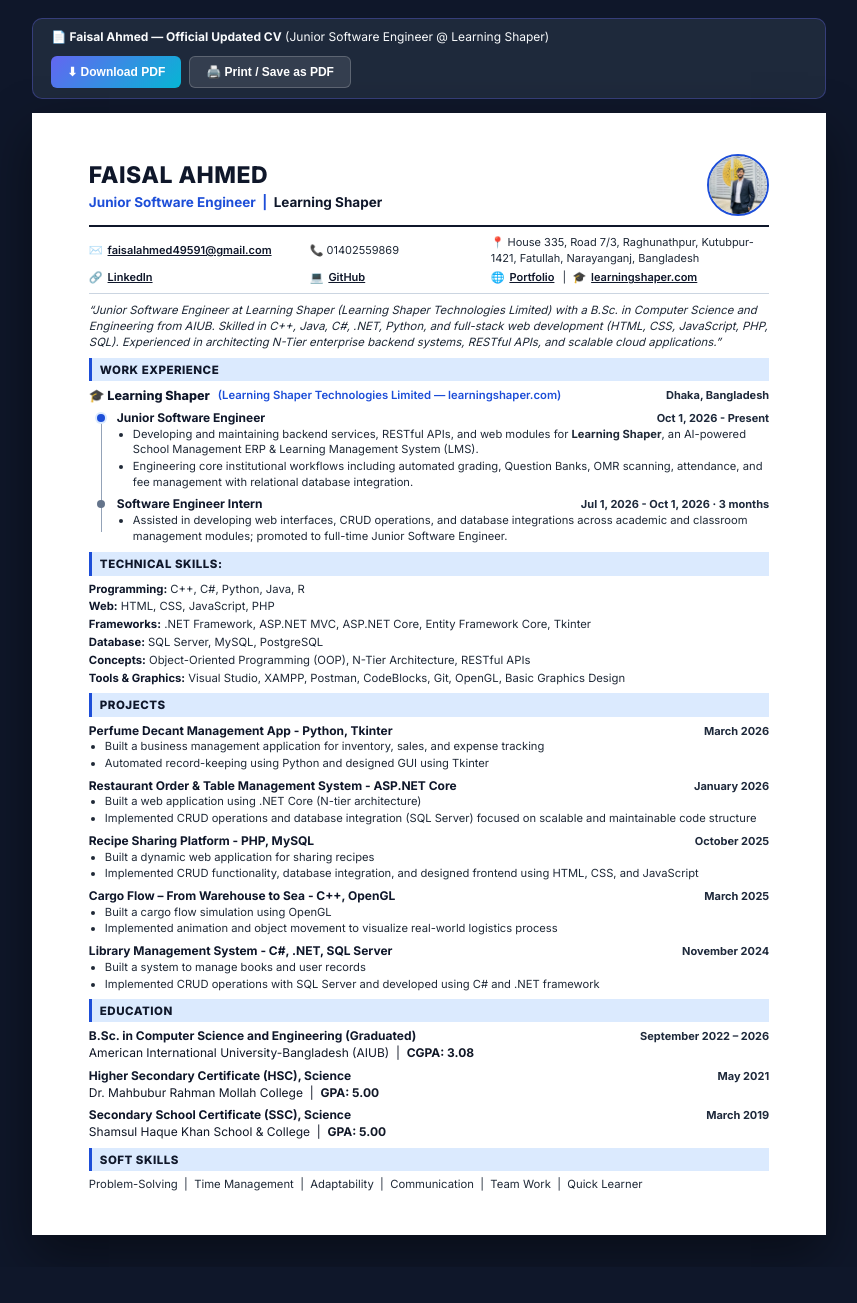
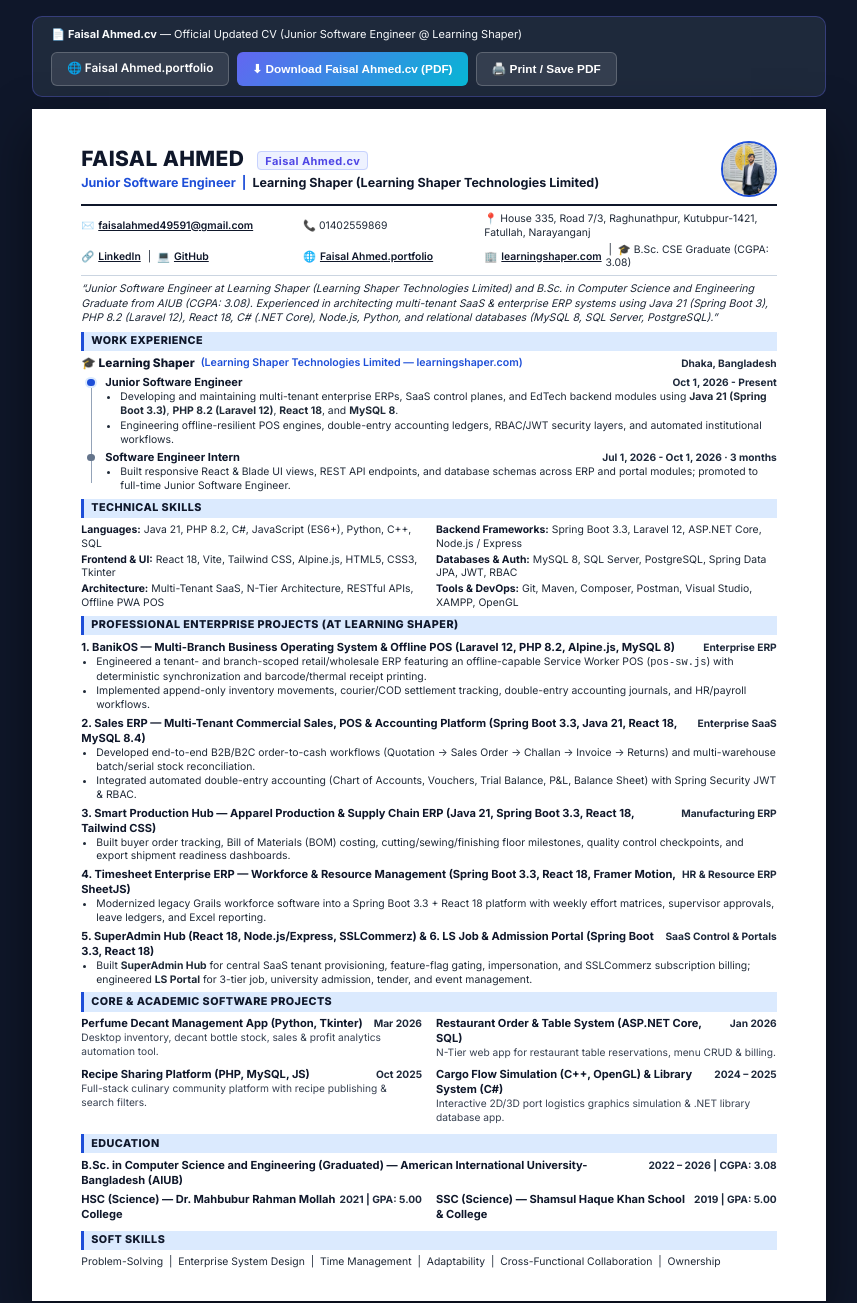
Before and after one commit to FaisalWebZone/FaisalWebZone.github.io, a plain HTML site: page cv.html in a window 1280 px wide. Shown: the top 1303 px of the page, without its empty margins (211-1068 px from the left). Before the commit the page ends 1267 px from the top, so only its background shows below. Drawn offline with Linux system fonts and the light colour scheme.

Commit message:
Update cv.html with 6 Enterprise Projects, CGPA 3.08 (Graduated), and Faisal Ahmed.portfolio / Faisal Ahmed.cv branding

```diff
--- a/cv.html
+++ b/cv.html
@@ -3,7 +3,7 @@
 <head>
   <meta charset="UTF-8" />
   <meta name="viewport" content="width=device-width, initial-scale=1.0" />
-  <title>Faisal_Ahmed_CV — Junior Software Engineer</title>
+  <title>Faisal Ahmed.cv — Junior Software Engineer @ Learning Shaper</title>
   <link rel="preconnect" href="https://fonts.googleapis.com" />
   <link rel="preconnect" href="https://fonts.gstatic.com" crossorigin />
   <link href="https://fonts.googleapis.com/css2?family=Inter:wght@400;500;600;700;800&display=swap" rel="stylesheet" />
@@ -18,13 +18,13 @@
       font-family: 'Inter', -apple-system, BlinkMacSystemFont, 'Segoe UI', Roboto, sans-serif;
       color: #111827;
       background: #0f172a;
-      line-height: 1.4;
-      font-size: 12px;
-      padding: 18px 0 32px;
+      line-height: 1.34;
+      font-size: 11px;
+      padding: 16px 0 28px;
     }
     .cv-toolbar {
       width: min(210mm, calc(100% - 24px));
-      margin: 0 auto 14px;
+      margin: 0 auto 12px;
       display: flex;
       justify-content: space-between;
       align-items: center;
@@ -40,10 +40,10 @@
       background: linear-gradient(135deg, #6366f1, #06b6d4);
       color: #fff;
       border: none;
-      padding: 8px 16px;
+      padding: 8px 15px;
       border-radius: 6px;
       font-weight: 600;
-      font-size: 12px;
+      font-size: 11.8px;
       cursor: pointer;
       text-decoration: none;
       display: inline-flex;
@@ -63,7 +63,7 @@
       min-height: 296mm;
       margin: 0 auto;
       background: #ffffff;
-      padding: 11mm 15mm;
+      padding: 8.5mm 13mm;
       box-shadow: 0 20px 50px rgba(0,0,0,0.45);
     }
     /* Header */
@@ -72,18 +72,30 @@
       justify-content: space-between;
       align-items: center;
       border-bottom: 2px solid #0f172a;
-      padding-bottom: 9px;
-      margin-bottom: 8px;
+      padding-bottom: 7px;
+      margin-bottom: 6px;
     }
     .cv-name {
-      font-size: 23px;
+      font-size: 21px;
       font-weight: 800;
-      letter-spacing: 0.5px;
+      letter-spacing: 0.4px;
       color: #0f172a;
       text-transform: uppercase;
     }
+    .cv-brand-tag {
+      font-size: 11px;
+      font-weight: 700;
+      color: #4f46e5;
+      background: #eef2ff;
+      border: 1px solid #c7d2fe;
+      padding: 1.5px 7px;
+      border-radius: 4px;
+      margin-left: 8px;
+      text-transform: none;
+      vertical-align: middle;
+    }
     .cv-role {
-      font-size: 13.5px;
+      font-size: 12.5px;
       font-weight: 700;
       color: #1d4ed8;
       margin-top: 2px;
@@ -93,8 +105,8 @@
       text-decoration: none;
     }
     .cv-photo {
-      width: 62px;
-      height: 62px;
+      width: 56px;
+      height: 56px;
       border-radius: 50%;
       object-fit: cover;
       object-position: center 15%;
@@ -103,18 +115,18 @@
     /* Contact Bar */
     .cv-contact-grid {
       display: grid;
-      grid-template-columns: 1.05fr 0.85fr 1.4fr;
-      gap: 4px 12px;
-      font-size: 11px;
+      grid-template-columns: 1.05fr 0.85fr 1.45fr;
+      gap: 3px 10px;
+      font-size: 10.4px;
       color: #1f2937;
-      margin-bottom: 8px;
-      padding-bottom: 7px;
+      margin-bottom: 6px;
+      padding-bottom: 5px;
       border-bottom: 1px solid #cbd5e1;
     }
     .cv-contact-item {
       display: flex;
       align-items: center;
-      gap: 5px;
+      gap: 4px;
     }
     .cv-contact-item a {
       color: #0f172a;
@@ -125,73 +137,73 @@
     .cv-summary {
       font-style: italic;
       color: #1f2937;
-      margin-bottom: 8px;
-      font-size: 11.4px;
-      line-height: 1.42;
+      margin-bottom: 6px;
+      font-size: 10.6px;
+      line-height: 1.36;
     }
     /* Section Header */
     .cv-sec-title {
       background: #dbeafe;
       color: #0f172a;
       font-weight: 800;
-      font-size: 11.5px;
+      font-size: 10.8px;
       text-transform: uppercase;
-      letter-spacing: 0.5px;
-      padding: 3.5px 8px;
-      margin: 7px 0 6px;
+      letter-spacing: 0.45px;
+      padding: 2.5px 7px;
+      margin: 5.5px 0 4.5px;
       border-left: 3.5px solid #1d4ed8;
     }
     /* Nested Company Career Progression in CV */
     .cv-company-block {
-      margin-bottom: 8px;
+      margin-bottom: 5px;
     }
     .cv-company-head {
       display: flex;
       align-items: center;
       justify-content: space-between;
-      margin-bottom: 5px;
+      margin-bottom: 4px;
     }
     .cv-company-title {
       display: flex;
       align-items: center;
-      gap: 8px;
+      gap: 6px;
       font-weight: 800;
-      font-size: 12.6px;
+      font-size: 11.8px;
       color: #0f172a;
     }
     .cv-company-title a {
       color: #1d4ed8;
       text-decoration: none;
       font-weight: 600;
-      font-size: 11.3px;
+      font-size: 10.6px;
     }
     .cv-role-tree {
       position: relative;
-      padding-left: 20px;
-      margin-left: 8px;
+      padding-left: 18px;
+      margin-left: 6px;
     }
     .cv-role-tree::before {
       content: '';
       position: absolute;
-      left: 4px;
-      top: 6px;
-      bottom: 12px;
+      left: 3.5px;
+      top: 5px;
+      bottom: 10px;
       width: 1.5px;
       background: #94a3b8;
     }
     .cv-role-step {
       position: relative;
-      margin-bottom: 6px;
+      margin-bottom: 4px;
     }
     .cv-role-step:last-child {
       margin-bottom: 0;
     }
     .cv-role-dot {
       position: absolute;
-      left: -19.5px;
-      top: 4px;
-      width: 8px;
-      height: 8px;
+      left: -18px;
+      top: 3.5px;
+      width: 7.5px;
+      height: 7.5px;
       border-radius: 50%;
       background: #64748b;
     }
@@ -201,7 +213,7 @@
     }
     /* Experience & Projects */
     .cv-entry {
-      margin-bottom: 6px;
+      margin-bottom: 4px;
     }
     .cv-entry-head {
       display: flex;
@@ -209,29 +221,35 @@
       align-items: baseline;
       font-weight: 700;
       color: #0f172a;
-      font-size: 12px;
+      font-size: 11.1px;
     }
     .cv-entry-date {
-      font-size: 11px;
+      font-size: 10.2px;
       font-weight: 700;
       color: #1e293b;
       white-space: nowrap;
     }
     .cv-bullets {
       list-style: disc;
-      margin-left: 16px;
+      margin-left: 15px;
       color: #1f2937;
-      font-size: 11.2px;
+      font-size: 10.4px;
     }
     .cv-bullets li {
-      margin-bottom: 1px;
+      margin-bottom: 0.5px;
+    }
+    /* Two-column grid for Academic Projects */
+    .cv-academic-grid {
+      display: grid;
+      grid-template-columns: 1fr 1fr;
+      gap: 4px 14px;
     }
     /* Skills List */
     .cv-skills-list {
-      display: flex;
-      flex-direction: column;
-      gap: 2px;
-      font-size: 11.3px;
+      display: grid;
+      grid-template-columns: 1fr 1fr;
+      gap: 2px 14px;
+      font-size: 10.4px;
       color: #1f2937;
     }
     .cv-skills-list div strong {
@@ -253,7 +271,7 @@
         box-shadow: none;
         width: 100%;
         min-height: auto;
-        padding: 9mm 14mm;
+        padding: 8mm 12mm;
       }
     }
   </style>
@@ -261,19 +279,20 @@
 <body>
 
   <div class="cv-toolbar">
-    <div>📄 <strong>Faisal Ahmed — Official Updated CV</strong> (Junior Software Engineer @ Learning Shaper)</div>
+    <div>📄 <strong>Faisal Ahmed.cv</strong> — Official Updated CV (Junior Software Engineer @ Learning Shaper)</div>
     <div style="display:flex; gap:8px;">
-      <button class="cv-toolbar-btn" onclick="downloadPDF()">⬇ Download PDF</button>
-      <button class="cv-toolbar-btn secondary" onclick="window.print()">🖨️ Print / Save as PDF</button>
+      <a href="index.html" class="cv-toolbar-btn secondary">🌐 Faisal Ahmed.portfolio</a>
+      <button class="cv-toolbar-btn" onclick="downloadPDF()">⬇ Download Faisal Ahmed.cv (PDF)</button>
+      <button class="cv-toolbar-btn secondary" onclick="window.print()">🖨️ Print / Save PDF</button>
     </div>
   </div>
 
   <div class="cv-page" id="cv-sheet">
     <div class="cv-header">
       <div>
-        <div class="cv-name">FAISAL AHMED</div>
+        <div class="cv-name">FAISAL AHMED <span class="cv-brand-tag">Faisal Ahmed.cv</span></div>
         <div class="cv-role">
-          Junior Software Engineer &nbsp;|&nbsp; <a href="https://learningshaper.com/" target="_blank">Learning Shaper</a>
+          Junior Software Engineer &nbsp;|&nbsp; <a href="https://learningshaper.com/" target="_blank">Learning Shaper (Learning Shaper Technologies Limited)</a>
         </div>
       </div>
       <img src="assets/profile-formal.jpg" alt="Faisal Ahmed" class="cv-photo" crossorigin="anonymous" />
@@ -282,14 +301,14 @@
     <div class="cv-contact-grid">
       <div class="cv-contact-item">✉️ <a href="mailto:faisalahmed49591@gmail.com">faisalahmed49591@gmail.com</a></div>
       <div class="cv-contact-item">📞 01402559869</div>
-      <div class="cv-contact-item">📍 House 335, Road 7/3, Raghunathpur, Kutubpur-1421, Fatullah, Narayanganj, Bangladesh</div>
-      <div class="cv-contact-item">🔗 <a href="https://www.linkedin.com/in/faisal-ahmed-4a810033a/" target="_blank">LinkedIn</a></div>
-      <div class="cv-contact-item">💻 <a href="https://github.com/FaisalWebZone" target="_blank">GitHub</a></div>
-      <div class="cv-contact-item">🌐 <a href="https://faisalwebzone.github.io/" target="_blank">Portfolio</a> &nbsp;|&nbsp; 🎓 <a href="https://learningshaper.com/" target="_blank">learningshaper.com</a></div>
+      <div class="cv-contact-item">📍 House 335, Road 7/3, Raghunathpur, Kutubpur-1421, Fatullah, Narayanganj</div>
+      <div class="cv-contact-item">🔗 <a href="https://www.linkedin.com/in/faisal-ahmed-4a810033a/" target="_blank">LinkedIn</a> &nbsp;|&nbsp; 💻 <a href="https://github.com/FaisalWebZone" target="_blank">GitHub</a></div>
+      <div class="cv-contact-item">🌐 <a href="https://faisalwebzone.github.io/" target="_blank">Faisal Ahmed.portfolio</a></div>
+      <div class="cv-contact-item">🏢 <a href="https://learningshaper.com/" target="_blank">learningshaper.com</a> &nbsp;|&nbsp; 🎓 B.Sc. CSE Graduate (CGPA: 3.08)</div>
     </div>
 
     <div class="cv-summary">
-      “Junior Software Engineer at Learning Shaper (Learning Shaper Technologies Limited) with a B.Sc. in Computer Science and Engineering from AIUB. Skilled in C++, Java, C#, .NET, Python, and full-stack web development (HTML, CSS, JavaScript, PHP, SQL). Experienced in architecting N-Tier enterprise backend systems, RESTful APIs, and scalable cloud applications.”
+      “Junior Software Engineer at Learning Shaper (Learning Shaper Technologies Limited) and B.Sc. in Computer Science and Engineering Graduate from AIUB (CGPA: 3.08). Experienced in architecting multi-tenant SaaS &amp; enterprise ERP systems using Java 21 (Spring Boot 3), PHP 8.2 (Laravel 12), React 18, C# (.NET Core), Node.js, Python, and relational databases (MySQL 8, SQL Server, PostgreSQL).”
     </div>
 
     <!-- WORK EXPERIENCE -->
@@ -304,7 +323,6 @@
       </div>
 
       <div class="cv-role-tree">
-        <!-- Role 1 -->
         <div class="cv-role-step">
           <span class="cv-role-dot active"></span>
           <div class="cv-entry-head">
@@ -312,12 +330,11 @@
             <span class="cv-entry-date">Oct 1, 2026 - Present</span>
           </div>
           <ul class="cv-bullets">
-            <li>Developing and maintaining backend services, RESTful APIs, and web modules for <strong>Learning Shaper</strong>, an AI-powered School Management ERP &amp; Learning Management System (LMS).</li>
-            <li>Engineering core institutional workflows including automated grading, Question Banks, OMR scanning, attendance, and fee management with relational database integration.</li>
+            <li>Developing and maintaining multi-tenant enterprise ERPs, SaaS control planes, and EdTech backend modules using <strong>Java 21 (Spring Boot 3.3)</strong>, <strong>PHP 8.2 (Laravel 12)</strong>, <strong>React 18</strong>, and <strong>MySQL 8</strong>.</li>
+            <li>Engineering offline-resilient POS engines, double-entry accounting ledgers, RBAC/JWT security layers, and automated institutional workflows.</li>
           </ul>
         </div>
 
-        <!-- Role 2 -->
         <div class="cv-role-step">
           <span class="cv-role-dot"></span>
           <div class="cv-entry-head">
@@ -325,111 +342,138 @@
             <span class="cv-entry-date">Jul 1, 2026 - Oct 1, 2026 · 3 months</span>
           </div>
           <ul class="cv-bullets">
-            <li>Assisted in developing web interfaces, CRUD operations, and database integrations across academic and classroom management modules; promoted to full-time Junior Software Engineer.</li>
+            <li>Built responsive React &amp; Blade UI views, REST API endpoints, and database schemas across ERP and portal modules; promoted to full-time Junior Software Engineer.</li>
           </ul>
         </div>
       </div>
     </div>
 
     <!-- TECHNICAL SKILLS -->
-    <div class="cv-sec-title">TECHNICAL SKILLS:</div>
+    <div class="cv-sec-title">TECHNICAL SKILLS</div>
     <div class="cv-skills-list">
-      <div><strong>Programming:</strong> C++, C#, Python, Java, R</div>
-      <div><strong>Web:</strong> HTML, CSS, JavaScript, PHP</div>
-      <div><strong>Frameworks:</strong> .NET Framework, ASP.NET MVC, ASP.NET Core, Entity Framework Core, Tkinter</div>
-      <div><strong>Database:</strong> SQL Server, MySQL, PostgreSQL</div>
-      <div><strong>Concepts:</strong> Object-Oriented Programming (OOP), N-Tier Architecture, RESTful APIs</div>
-      <div><strong>Tools &amp; Graphics:</strong> Visual Studio, XAMPP, Postman, CodeBlocks, Git, OpenGL, Basic Graphics Design</div>
+      <div><strong>Languages:</strong> Java 21, PHP 8.2, C#, JavaScript (ES6+), Python, C++, SQL</div>
+      <div><strong>Backend Frameworks:</strong> Spring Boot 3.3, Laravel 12, ASP.NET Core, Node.js / Express</div>
+      <div><strong>Frontend &amp; UI:</strong> React 18, Vite, Tailwind CSS, Alpine.js, HTML5, CSS3, Tkinter</div>
+      <div><strong>Databases &amp; Auth:</strong> MySQL 8, SQL Server, PostgreSQL, Spring Data JPA, JWT, RBAC</div>
+      <div><strong>Architecture:</strong> Multi-Tenant SaaS, N-Tier Architecture, RESTful APIs, Offline PWA POS</div>
+      <div><strong>Tools &amp; DevOps:</strong> Git, Maven, Composer, Postman, Visual Studio, XAMPP, OpenGL</div>
     </div>
 
-    <!-- PROJECTS -->
-    <div class="cv-sec-title">PROJECTS</div>
+    <!-- PROFESSIONAL ENTERPRISE PROJECTS -->
+    <div class="cv-sec-title">PROFESSIONAL ENTERPRISE PROJECTS (AT LEARNING SHAPER)</div>
 
     <div class="cv-entry">
       <div class="cv-entry-head">
-        <span>Perfume Decant Management App - Python, Tkinter</span>
-        <span class="cv-entry-date">March 2026</span>
+        <span>1. BanikOS — Multi-Branch Business Operating System &amp; Offline POS (Laravel 12, PHP 8.2, Alpine.js, MySQL 8)</span>
+        <span class="cv-entry-date">Enterprise ERP</span>
       </div>
       <ul class="cv-bullets">
-        <li>Built a business management application for inventory, sales, and expense tracking</li>
-        <li>Automated record-keeping using Python and designed GUI using Tkinter</li>
+        <li>Engineered a tenant- and branch-scoped retail/wholesale ERP featuring an offline-capable Service Worker POS (<code>pos-sw.js</code>) with deterministic synchronization and barcode/thermal receipt printing.</li>
+        <li>Implemented append-only inventory movements, courier/COD settlement tracking, double-entry accounting journals, and HR/payroll workflows.</li>
       </ul>
     </div>
 
     <div class="cv-entry">
       <div class="cv-entry-head">
-        <span>Restaurant Order &amp; Table Management System - ASP.NET Core</span>
-        <span class="cv-entry-date">January 2026</span>
+        <span>2. Sales ERP — Multi-Tenant Commercial Sales, POS &amp; Accounting Platform (Spring Boot 3.3, Java 21, React 18, MySQL 8.4)</span>
+        <span class="cv-entry-date">Enterprise SaaS</span>
       </div>
       <ul class="cv-bullets">
-        <li>Built a web application using .NET Core (N-tier architecture)</li>
-        <li>Implemented CRUD operations and database integration (SQL Server) focused on scalable and maintainable code structure</li>
+        <li>Developed end-to-end B2B/B2C order-to-cash workflows (Quotation → Sales Order → Challan → Invoice → Returns) and multi-warehouse batch/serial stock reconciliation.</li>
+        <li>Integrated automated double-entry accounting (Chart of Accounts, Vouchers, Trial Balance, P&amp;L, Balance Sheet) with Spring Security JWT &amp; RBAC.</li>
       </ul>
     </div>
 
     <div class="cv-entry">
       <div class="cv-entry-head">
-        <span>Recipe Sharing Platform - PHP, MySQL</span>
-        <span class="cv-entry-date">October 2025</span>
+        <span>3. Smart Production Hub — Apparel Production &amp; Supply Chain ERP (Java 21, Spring Boot 3.3, React 18, Tailwind CSS)</span>
+        <span class="cv-entry-date">Manufacturing ERP</span>
       </div>
       <ul class="cv-bullets">
-        <li>Built a dynamic web application for sharing recipes</li>
-        <li>Implemented CRUD functionality, database integration, and designed frontend using HTML, CSS, and JavaScript</li>
+        <li>Built buyer order tracking, Bill of Materials (BOM) costing, cutting/sewing/finishing floor milestones, quality control checkpoints, and export shipment readiness dashboards.</li>
       </ul>
     </div>
 
     <div class="cv-entry">
       <div class="cv-entry-head">
-        <span>Cargo Flow – From Warehouse to Sea - C++, OpenGL</span>
-        <span class="cv-entry-date">March 2025</span>
+        <span>4. Timesheet Enterprise ERP — Workforce &amp; Resource Management (Spring Boot 3.3, React 18, Framer Motion, SheetJS)</span>
+        <span class="cv-entry-date">HR &amp; Resource ERP</span>
       </div>
       <ul class="cv-bullets">
-        <li>Built a cargo flow simulation using OpenGL</li>
-        <li>Implemented animation and object movement to visualize real-world logistics process</li>
+        <li>Modernized legacy Grails workforce software into a Spring Boot 3.3 + React 18 platform with weekly effort matrices, supervisor approvals, leave ledgers, and Excel reporting.</li>
       </ul>
     </div>
 
     <div class="cv-entry">
       <div class="cv-entry-head">
-        <span>Library Management System - C#, .NET, SQL Server</span>
-        <span class="cv-entry-date">November 2024</span>
+        <span>5. SuperAdmin Hub (React 18, Node.js/Express, SSLCommerz) &amp; 6. LS Job &amp; Admission Portal (Spring Boot 3.3, React 18)</span>
+        <span class="cv-entry-date">SaaS Control &amp; Portals</span>
       </div>
       <ul class="cv-bullets">
-        <li>Built a system to manage books and user records</li>
-        <li>Implemented CRUD operations with SQL Server and developed using C# and .NET framework</li>
+        <li>Built <strong>SuperAdmin Hub</strong> for central SaaS tenant provisioning, feature-flag gating, impersonation, and SSLCommerz subscription billing; engineered <strong>LS Portal</strong> for 3-tier job, university admission, tender, and event management.</li>
       </ul>
+    </div>
+
+    <!-- CORE & ACADEMIC PROJECTS -->
+    <div class="cv-sec-title">CORE &amp; ACADEMIC SOFTWARE PROJECTS</div>
+    <div class="cv-academic-grid">
+      <div class="cv-entry">
+        <div class="cv-entry-head">
+          <span>Perfume Decant Management App (Python, Tkinter)</span>
+          <span class="cv-entry-date">Mar 2026</span>
+        </div>
+        <div style="font-size:10.2px; color:#374151;">Desktop inventory, decant bottle stock, sales &amp; profit analytics automation tool.</div>
+      </div>
+      <div class="cv-entry">
+        <div class="cv-entry-head">
+          <span>Restaurant Order &amp; Table System (ASP.NET Core, SQL)</span>
+          <span class="cv-entry-date">Jan 2026</span>
+        </div>
+        <div style="font-size:10.2px; color:#374151;">N-Tier web app for restaurant table reservations, menu CRUD &amp; billing.</div>
+      </div>
+      <div class="cv-entry">
+        <div class="cv-entry-head">
+          <span>Recipe Sharing Platform (PHP, MySQL, JS)</span>
+          <span class="cv-entry-date">Oct 2025</span>
+        </div>
+        <div style="font-size:10.2px; color:#374151;">Full-stack culinary community platform with recipe publishing &amp; search filters.</div>
+      </div>
+      <div class="cv-entry">
+        <div class="cv-entry-head">
+          <span>Cargo Flow Simulation (C++, OpenGL) &amp; Library System (C#)</span>
+          <span class="cv-entry-date">2024 – 2025</span>
+        </div>
+        <div style="font-size:10.2px; color:#374151;">Interactive 2D/3D port logistics graphics simulation &amp; .NET library database app.</div>
+      </div>
     </div>
 
     <!-- EDUCATION -->
     <div class="cv-sec-title">EDUCATION</div>
     <div class="cv-entry">
       <div class="cv-entry-head">
-        <span>B.Sc. in Computer Science and Engineering (Graduated)</span>
-        <span class="cv-entry-date">September 2022 – 2026</span>
+        <span>B.Sc. in Computer Science and Engineering (Graduated) — American International University-Bangladesh (AIUB)</span>
+        <span class="cv-entry-date">2022 – 2026 | CGPA: 3.08</span>
       </div>
-      <div>American International University-Bangladesh (AIUB) &nbsp;|&nbsp; <strong>CGPA: 3.08</strong></div>
     </div>
-
-    <div class="cv-entry">
-      <div class="cv-entry-head">
-        <span>Higher Secondary Certificate (HSC), Science</span>
-        <span class="cv-entry-date">May 2021</span>
+    <div class="cv-academic-grid">
+      <div class="cv-entry">
+        <div class="cv-entry-head">
+          <span>HSC (Science) — Dr. Mahbubur Rahman Mollah College</span>
+          <span class="cv-entry-date">2021 | GPA: 5.00</span>
+        </div>
       </div>
-      <div>Dr. Mahbubur Rahman Mollah College &nbsp;|&nbsp; <strong>GPA: 5.00</strong></div>
-    </div>
-
-    <div class="cv-entry">
-      <div class="cv-entry-head">
-        <span>Secondary School Certificate (SSC), Science</span>
-        <span class="cv-entry-date">March 2019</span>
+      <div class="cv-entry">
+        <div class="cv-entry-head">
+          <span>SSC (Science) — Shamsul Haque Khan School &amp; College</span>
+          <span class="cv-entry-date">2019 | GPA: 5.00</span>
+        </div>
       </div>
-      <div>Shamsul Haque Khan School &amp; College &nbsp;|&nbsp; <strong>GPA: 5.00</strong></div>
     </div>
 
     <!-- SOFT SKILLS -->
     <div class="cv-sec-title">SOFT SKILLS</div>
-    <div style="font-size: 11.3px; color: #1f2937;">
-      Problem-Solving &nbsp;|&nbsp; Time Management &nbsp;|&nbsp; Adaptability &nbsp;|&nbsp; Communication &nbsp;|&nbsp; Team Work &nbsp;|&nbsp; Quick Learner
+    <div style="font-size: 10.4px; color: #1f2937;">
+      Problem-Solving &nbsp;|&nbsp; Enterprise System Design &nbsp;|&nbsp; Time Management &nbsp;|&nbsp; Adaptability &nbsp;|&nbsp; Cross-Functional Collaboration &nbsp;|&nbsp; Ownership
     </div>
   </div>
 
@@ -439,7 +483,7 @@
       if (window.html2pdf) {
         const opt = {
           margin: 0,
-          filename: 'Faisal_Ahmed_CV.pdf',
+          filename: 'Faisal_Ahmed.cv.pdf',
           image: { type: 'jpeg', quality: 0.98 },
           html2canvas: { scale: 2, useCORS: true },
           jsPDF: { unit: 'mm', format: 'a4', orientation: 'portrait' }
```
